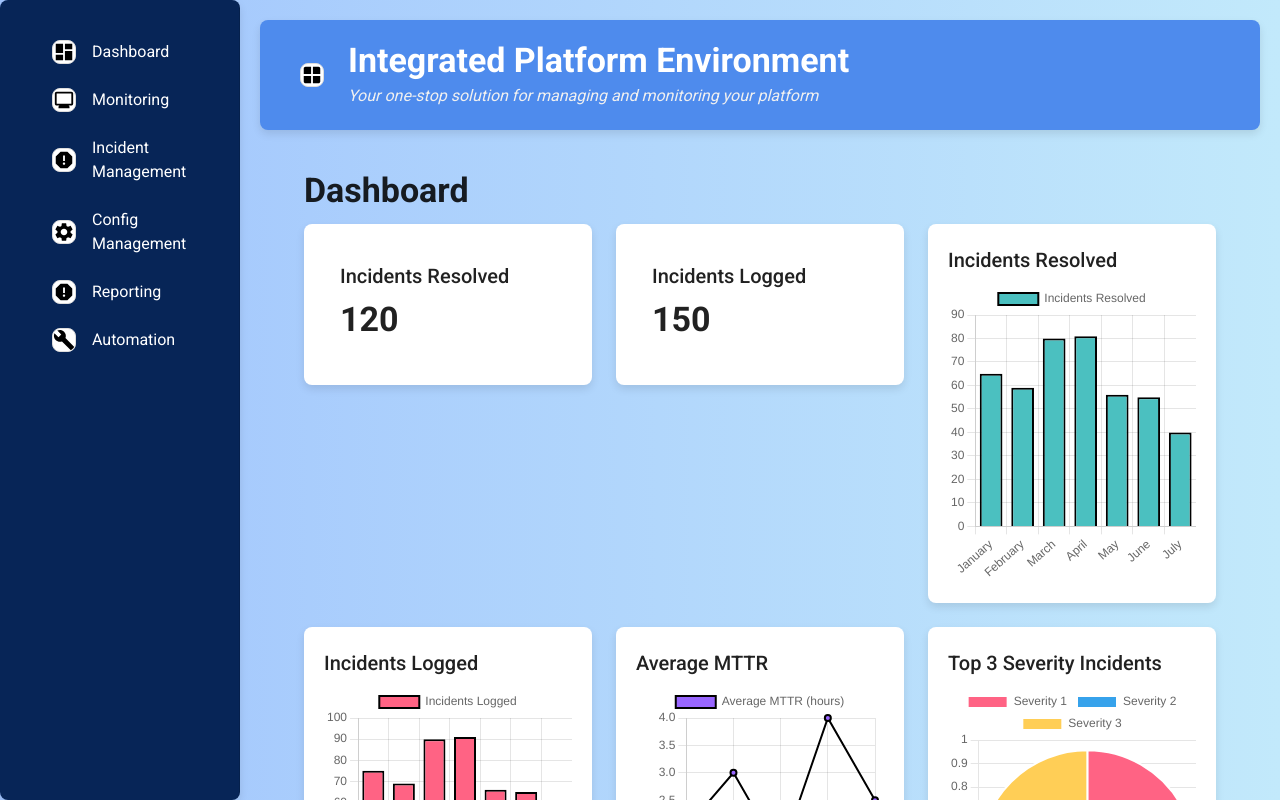
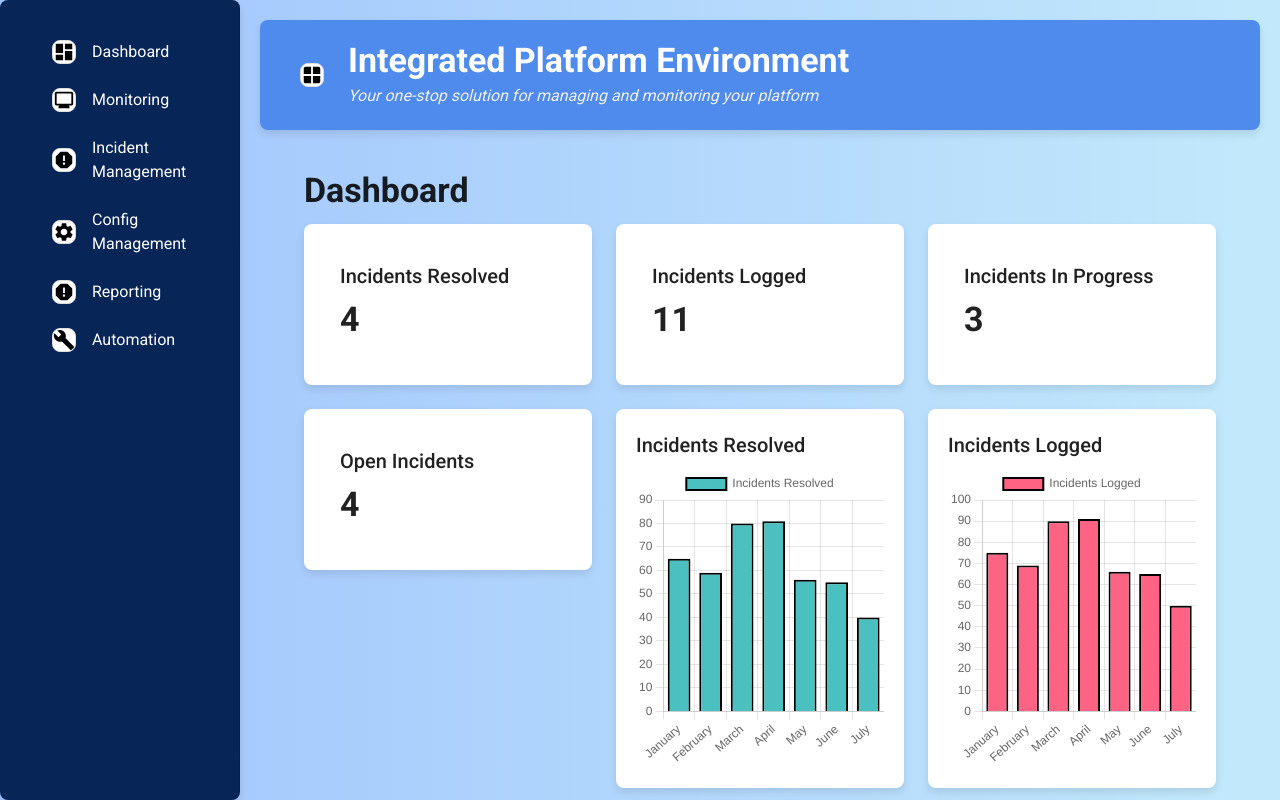
Before and after one commit to sandeshkumarg/gaipl-auto-hackerss, a React (Create React App) app in the folder code/src/frontend/: page / in a window 1280 px wide. Shown: the top 800 px of the page. Built offline with nearby package versions, Linux system fonts and the light colour scheme.

Commit message:
Pushed additional changes for UI

```diff
--- a/code/src/frontend/src/App.js
+++ b/code/src/frontend/src/App.js
@@ -30,8 +30,8 @@ const App = () => {
         <div style={{ flexGrow: 1, padding: '20px' }}>
           <Routes>
             <Route path="/" element={<Dashboard />} />
-            <Route path="/incident" element={<IncidentDashboard />} />
-            <Route path="/incident/:incidentId" element={<IncidentDetails />} />
+            <Route path="/incident/:status?" element={<IncidentDashboard />} />
+            <Route path="/incidentdetails/:incidentId" element={<IncidentDetails />} />
             <Route path="/monitoring" element={<Monitoring />} />
             <Route path="/reporting" element={<Reporting />} />
             <Route path="/automation" element={<Automation />} />
--- a/code/src/frontend/src/components/Dashboard.js
+++ b/code/src/frontend/src/components/Dashboard.js
@@ -2,6 +2,7 @@ import React from 'react';
 import { Container, Grid, Paper, Typography, Card, CardContent } from '@mui/material';
 import { Bar, Line, Pie } from 'react-chartjs-2';
 import { useNavigate } from 'react-router-dom';
+import { incidents } from '../data';
 import {
   Chart as ChartJS,
   CategoryScale,
@@ -31,9 +32,18 @@ ChartJS.register(
 const Dashboard = () => {
   const navigate = useNavigate();
 
-  const handleCardClick = () => {
-    navigate('/incident-details');
+  const handleCardClick = (status) => {
+    if (status === '')
+      navigate(`/incident/all`);
+    else
+      navigate(`/incident/${status}`);
   };
+
+  // Calculate incident counts based on status
+  const resolvedCount = incidents.filter(incident => incident.status === 'closed').length;
+  const loggedCount = incidents.length;
+  const inProgressCount = incidents.filter(incident => incident.status === 'inprogress').length;
+  const openCount = incidents.filter(incident => incident.status === 'open').length;
 
   const incidentsResolvedData = {
     labels: ['January', 'February', 'March', 'April', 'May', 'June', 'July'],
@@ -104,33 +114,59 @@ const Dashboard = () => {
       <Grid container spacing={3}>
         {/* Number of Incidents Resolved */}
         <Grid item xs={12} md={6} lg={4}>
-          <Card onClick={handleCardClick} style={{ cursor: 'pointer' }}>
+          <Card onClick={() => handleCardClick('closed')} style={{ cursor: 'pointer' }}>
             <CardContent>
               <Typography variant="h6" gutterBottom>
                 Incidents Resolved
               </Typography>
               <Typography variant="h4">
-                120
+                {resolvedCount}
               </Typography>
             </CardContent>
           </Card>
         </Grid>
         {/* Number of Incidents Logged */}
         <Grid item xs={12} md={6} lg={4}>
-          <Card>
+          <Card onClick={() => handleCardClick('all')} style={{ cursor: 'pointer' }}>
             <CardContent>
               <Typography variant="h6" gutterBottom>
                 Incidents Logged
               </Typography>
               <Typography variant="h4">
-                150
+                {loggedCount}
+              </Typography>
+            </CardContent>
+          </Card>
+        </Grid>
+        {/* Number of Incidents In Progress */}
+        <Grid item xs={12} md={6} lg={4}>
+          <Card onClick={() => handleCardClick('inprogress')} style={{ cursor: 'pointer' }}>
+            <CardContent>
+              <Typography variant="h6" gutterBottom>
+                Incidents In Progress
+              </Typography>
+              <Typography variant="h4">
+                {inProgressCount}
+              </Typography>
+            </CardContent>
+          </Card>
+        </Grid>
+        {/* Number of Open Incidents */}
+        <Grid item xs={12} md={6} lg={4}>
+          <Card onClick={() => handleCardClick('open')} style={{ cursor: 'pointer' }}>
+            <CardContent>
+              <Typography variant="h6" gutterBottom>
+                Open Incidents
+              </Typography>
+              <Typography variant="h4">
+                {openCount}
               </Typography>
             </CardContent>
           </Card>
         </Grid>
         {/* Incidents Resolved in Graph */}
         <Grid item xs={12} md={6} lg={4}>
-          <Paper style={{  height: '100%' }}>
+          <Paper style={{ height: '100%' }}>
             <Typography variant="h6" gutterBottom>
               Incidents Resolved
             </Typography>
@@ -141,7 +177,7 @@ const Dashboard = () => {
         </Grid>
         {/* Incidents Logged in Graph */}
         <Grid item xs={12} md={6} lg={4}>
-          <Paper style={{  height: '100%' }}>
+          <Paper style={{ height: '100%' }}>
             <Typography variant="h6" gutterBottom>
               Incidents Logged
             </Typography>
@@ -152,7 +188,7 @@ const Dashboard = () => {
         </Grid>
         {/* Average MTTR for each Incident */}
         <Grid item xs={12} md={6} lg={4}>
-          <Paper style={{  height: '100%' }}>
+          <Paper style={{ height: '100%' }}>
             <Typography variant="h6" gutterBottom>
               Average MTTR
             </Typography>
@@ -163,7 +199,7 @@ const Dashboard = () => {
         </Grid>
         {/* Incidents with Top 3 Severity */}
         <Grid item xs={12} md={6} lg={4}>
-          <Paper style={{  height: '100%' }}>
+          <Paper style={{ height: '100%' }}>
             <Typography variant="h6" gutterBottom>
               Top 3 Severity Incidents
             </Typography>
--- a/code/src/frontend/src/components/IncidentDashboard.js
+++ b/code/src/frontend/src/components/IncidentDashboard.js
@@ -1,12 +1,13 @@
 import React from 'react';
 import { incidents } from '../data';
-import { useNavigate } from 'react-router-dom';
+import { useNavigate, useParams } from 'react-router-dom';
 
 const IncidentDashboard = () => {
   const navigate = useNavigate();
+  const { status } = useParams();
 
   const handleIncidentClick = (id) => {
-    navigate(`/incident/${id}`);
+    navigate(`/incidentdetails/${id}`);
   };
 
   const getStatusColor = (status) => {
@@ -22,14 +23,18 @@ const IncidentDashboard = () => {
     }
   };
 
+  const filteredIncidents = status === 'all' || status === undefined
+    ? incidents
+    : incidents.filter((incident) => incident.status === status);
+
   return (
     <div style={{ padding: '100px' }}>
       <h1>Active Incidents</h1>
-      {incidents.length === 0 ? (
+      {filteredIncidents.length === 0 ? (
         <p>No active incidents</p>
       ) : (
         <div style={{ display: 'flex', flexDirection: 'column' }}>
-          {incidents.map((incident) => (
+          {filteredIncidents.map((incident) => (
             <div
               key={incident.id}
               className="incident-card"
```
Also changed, not shown: code/src/frontend/src/components/Automation.js (+89 -9 lines), 1 other file (tests, documents, lock files or other folders).
